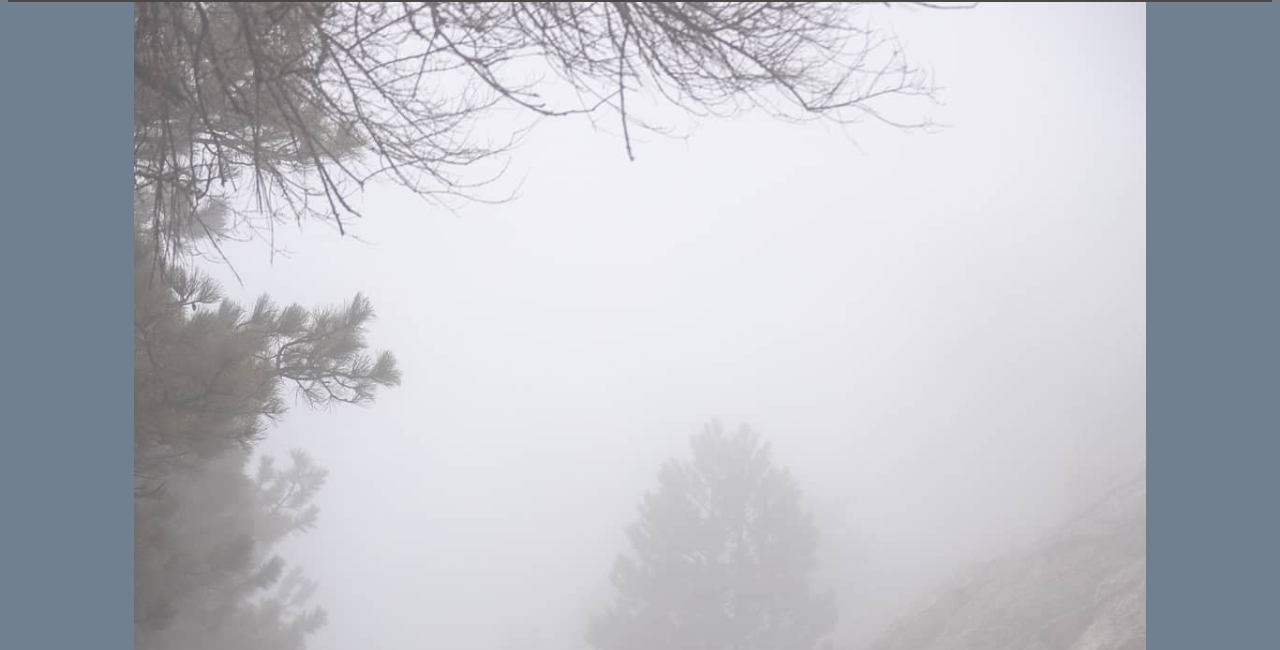
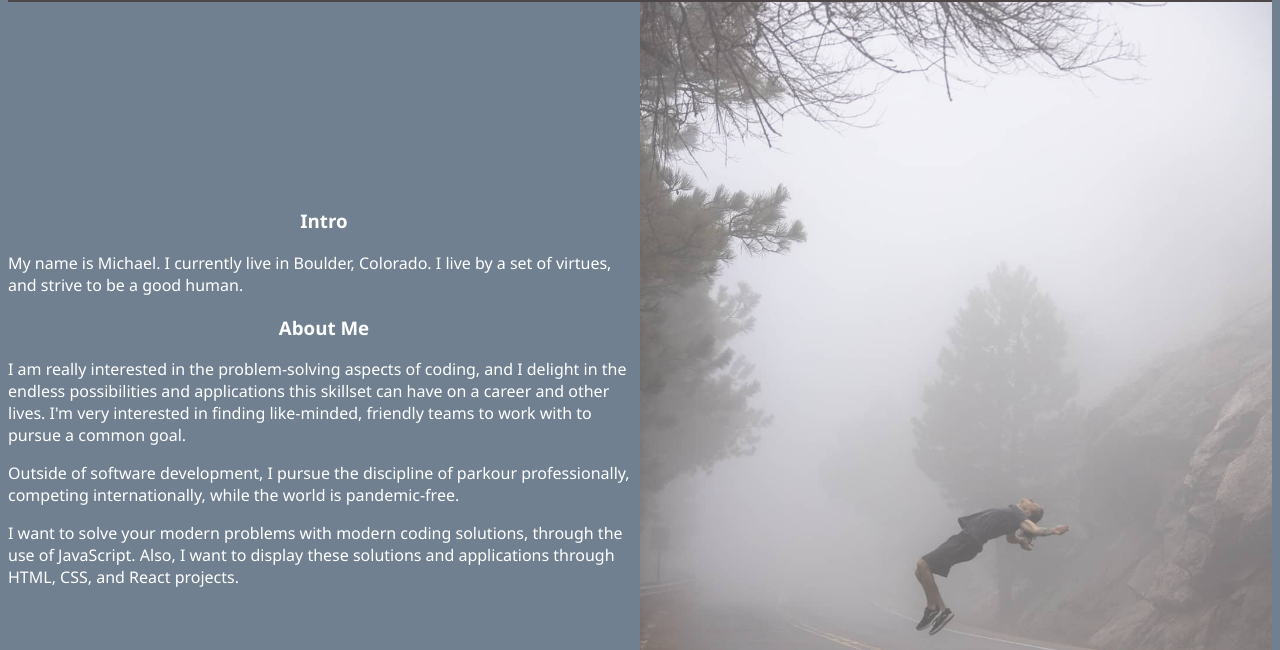
Before and after one commit to michaeljsliger/portfolio, a plain HTML site: page index.html in a window 1280 px wide. Shown: the part 116-766 px from the top of the page. Drawn offline with Linux system fonts and the light colour scheme.

Commit message:
added projects title, reformatted main body to be flex box

```diff
--- a/index.html
+++ b/index.html
@@ -31,10 +31,8 @@
   </div>
 <!-- end header begin main -->
   <main>
-  <div>
-    <div class="pic">
-      <img src="./images/foggymountainbackflip.jpg" alt="foggy mountain" width=1200>
-    </div>
+    <div class="parent-main">
+
       <article>
         <h3> Intro </h3>
         <p>
@@ -53,13 +51,17 @@
           I want to solve your modern problems with modern coding solutions, through the use of JavaScript. Also, I want to display these solutions and applications through HTML, CSS, and React projects.
         </p>
       </article>
+      <div class="pic">
+        <img src="./images/foggymountainbackflip.jpg" alt="foggy mountain" width=1200>
+      </div>
+    </div>
   </div>
 
   </main>
 
 
 <footer>
-  <div class="contact contact-child">
+  <div class="contact contact-child" id="contact">
     <form action="https://formspree.io/mnqgwovo" method="POST">
       <fieldset>
         <legend>Send me a message!</legend>
--- a/style.css
+++ b/style.css
@@ -75,7 +75,7 @@ a {
   /* border: 3px solid #fff;
   transform: rotate(90deg) */
 
-}
+
 
 /* .menu-btn__burger {
   position: absolute;
@@ -137,6 +137,11 @@ body main div {
   color: white;
   font-family: 'Segoe UI', Tahoma, Geneva, Verdana, sans-serif;
 
+}
+
+.parent-main {
+  display: flex;
+  flex-direction: column-reverse;
 }
 
 
@@ -258,15 +263,27 @@ h4 {
 
   }
 
+  .parent-main {
+    flex-direction: row;
+    justify-content: space-evenly;
+    align-items: center;
+  }
+
+  article {
+    flex: 3;
+  }
+
   .pic {
+    flex: 3;
     display: flex;
     justify-content: center;
   }
 
   .pic img {
-    width: 80%;
+    width: 100%;
     justify-self: center;
   }
+
 
   .contact-link {
     font-size: 24px;
```
Also changed, not shown: projects.html (+1 -1 lines). Lines whose indentation alone changed are shown as unchanged.
